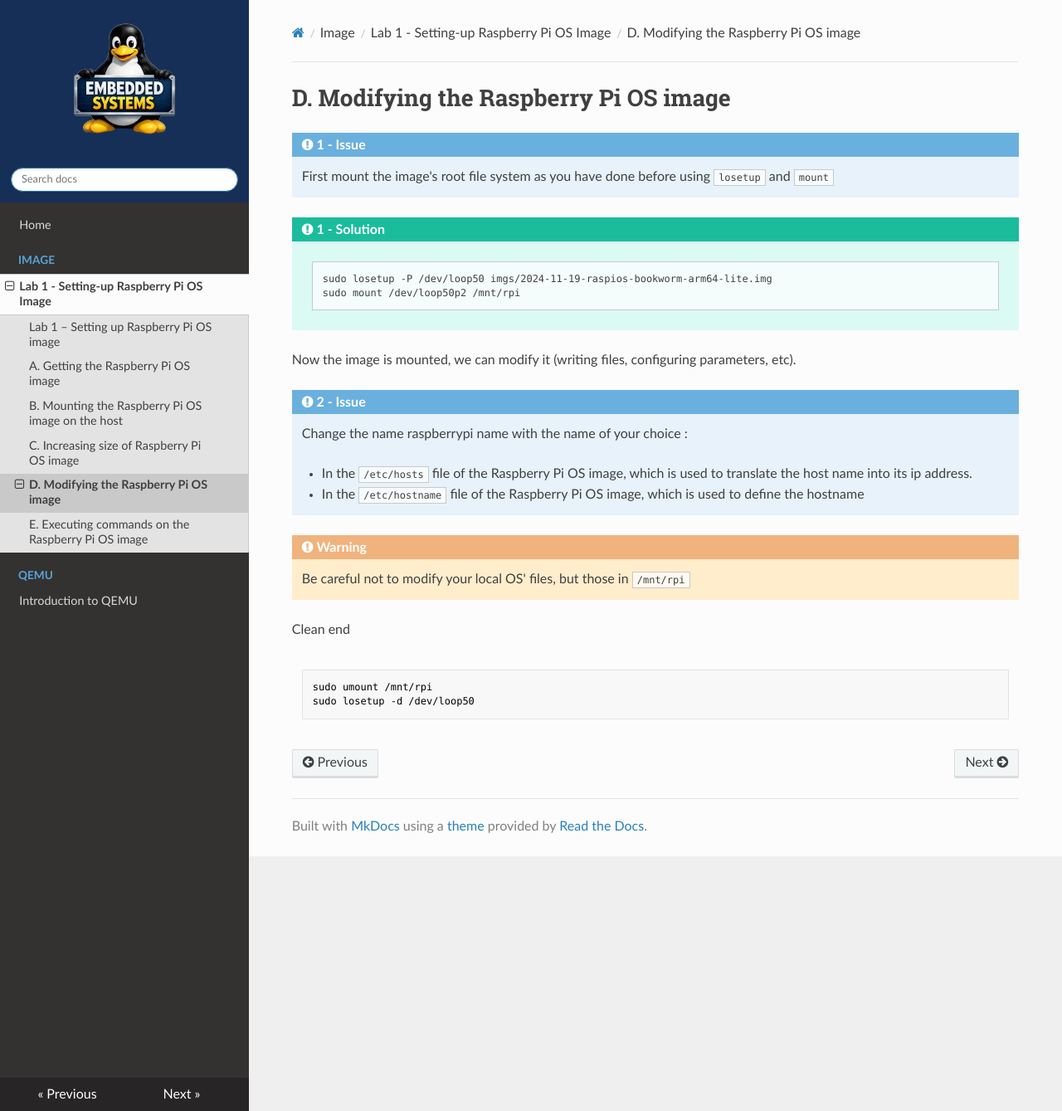
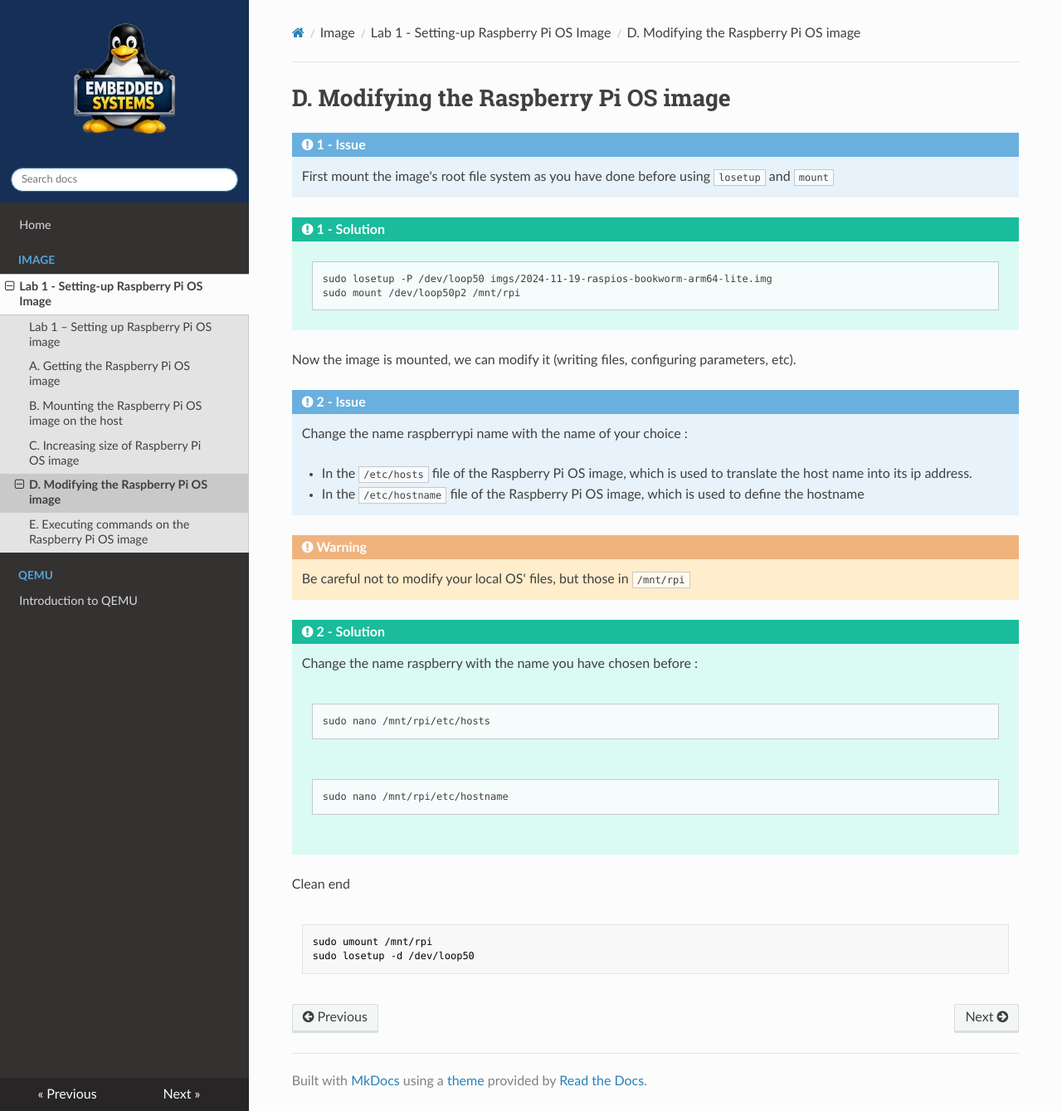
Before and after one commit to tlefloch/emb-sys, an MkDocs documentation site: the page built from docs/image/tp1/modifying.md, in a window 1280 px wide and 1339 px high. Shown: the whole window at 83% size. Built offline with MkDocs 1.6.1, drawn with Linux system fonts in a browser that asks for light colours; nearby versions of some CDN libraries.

Commit message:
show solutions

````diff
--- a/docs/image/tp1/modifying.md
+++ b/docs/image/tp1/modifying.md
@@ -21,7 +21,7 @@ Now the image is mounted, we can modify it (writing files, configuring parameter
 !!! Warning
     Be careful not to modify your local OS' files, but those in `/mnt/rpi`
 
-<!-- !!! Tip "2 - Solution"
+!!! Tip "2 - Solution"
 
     Change the name raspberry with the name you have chosen before :
     ```bash
@@ -29,7 +29,7 @@ Now the image is mounted, we can modify it (writing files, configuring parameter
     ```
     ```bash
     sudo nano /mnt/rpi/etc/hostname
-    ``` -->
+    ```
 
 Clean end
 ```bash
````
